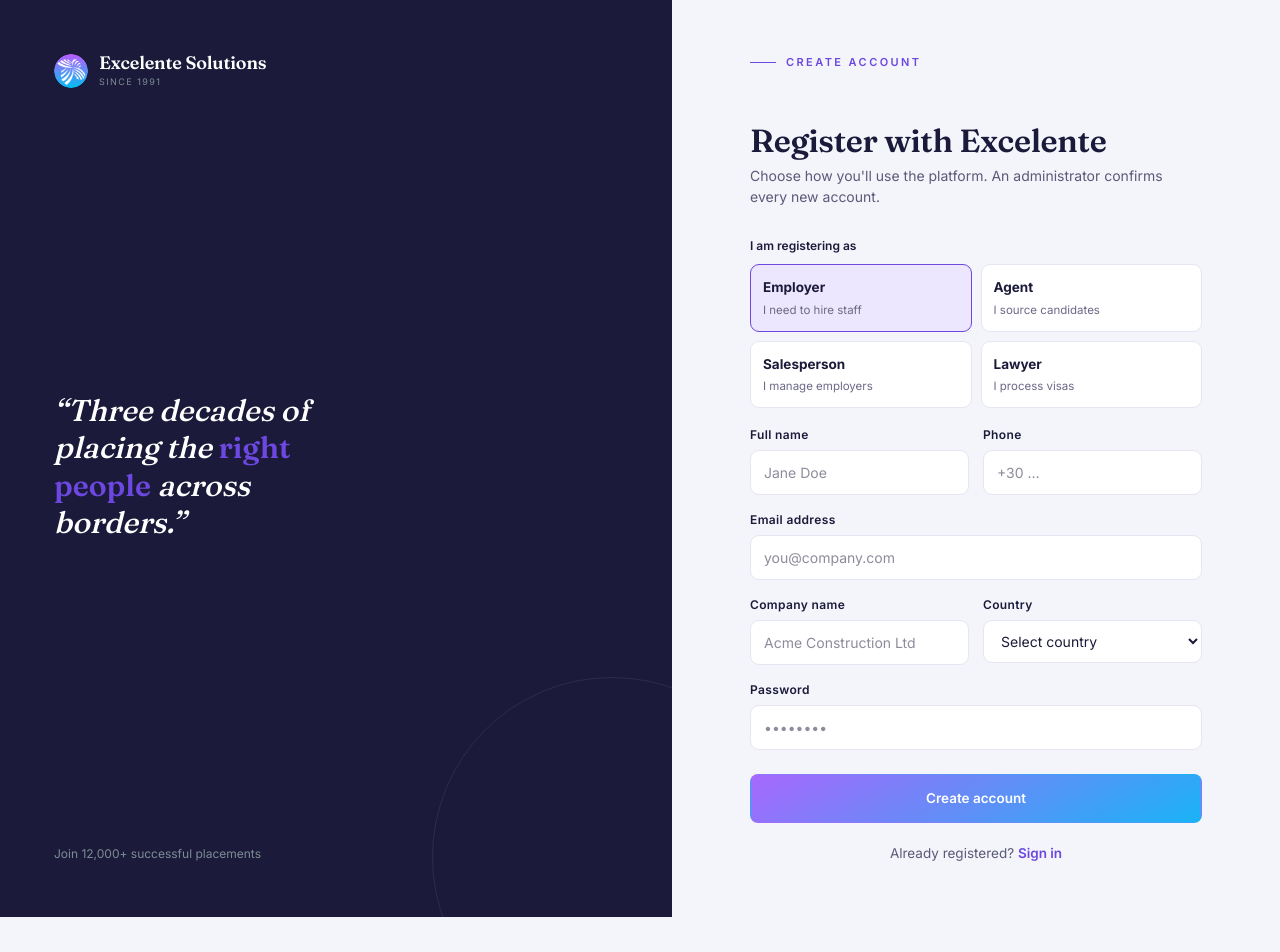
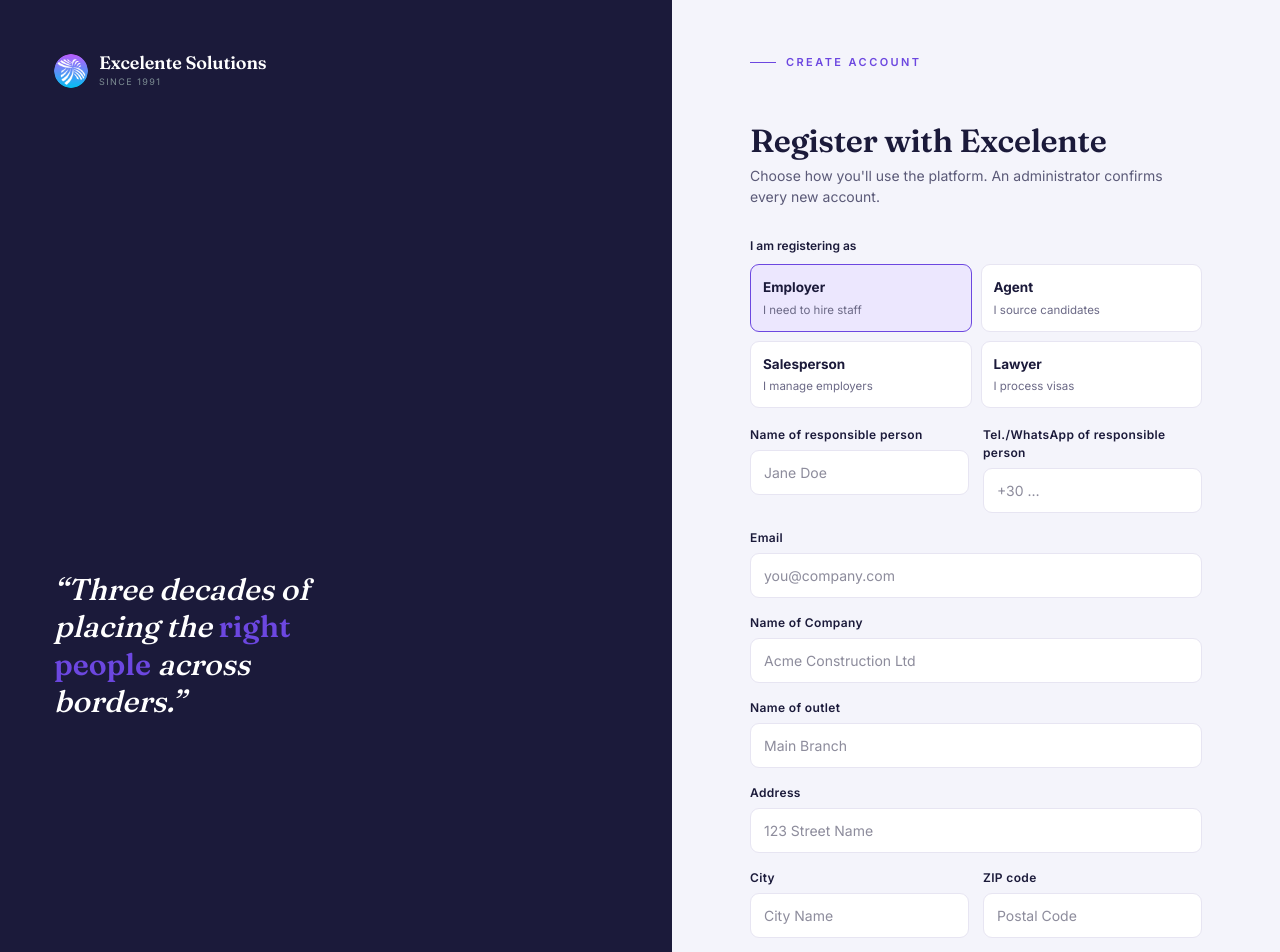
Before and after one commit to ahmad-ramzan/excelente-solutions-crm-project, a Next.js app: page /register in a window 1280 px wide. Shown: the top 952 px of the page. Before the commit the page ends 917 px from the top, so only its background shows below. Built offline with nearby package versions, Linux system fonts and the light colour scheme.

Commit message:
feat: implement role-based registration flow and salesperson dashboard shell

```diff
--- a/app/dashboard/salesperson/page.tsx
+++ b/app/dashboard/salesperson/page.tsx
@@ -93,6 +93,14 @@ export default async function SalespersonDashboard() {
             <div>
               <h1>Sales overview</h1>
               <p className="ph-sub">Your employers, their orders and how recruitment is tracking.</p>
+            </div>
+            <div className="ph-act">
+              <Link href="/dashboard/salesperson/employers">
+                <button className="btn" style={{ background: '#fff', border: '1px solid var(--line-2)', color: 'var(--ink)' }}>VIEW EMPLOYER STATUS</button>
+              </Link>
+              <Link href="/dashboard/salesperson/employers/new">
+                <button className="btn btn-gold">REGISTER EMPLOYER</button>
+              </Link>
             </div>
           </div>
 
--- a/app/login/actions.ts
+++ b/app/login/actions.ts
@@ -86,6 +86,11 @@ export async function signup(formData: FormData) {
   if (roleEnum === 'employer') {
     const companyName = formData.get('companyName') as string
     const country = formData.get('country') as string
+    const outletName = formData.get('outletName') as string
+    const address = formData.get('address') as string
+    const city = formData.get('city') as string
+    const zipCode = formData.get('zipCode') as string
+    const position = formData.get('position') as string
 
     if (!companyName || !country) {
       return { error: 'Company name and country are required for employer accounts' }
@@ -93,16 +98,49 @@ export async function signup(formData: FormData) {
 
     metadata.company_name = companyName
     metadata.country_name = country
+    if (outletName) metadata.outlet_name = outletName
+    if (address) metadata.address = address
+    if (city) metadata.city = city
+    if (zipCode) metadata.zip_code = zipCode
+    if (position) metadata.position = position
   }
 
-  if (roleEnum === 'lawyer') {
+  if (roleEnum === 'lawyer' || roleEnum === 'agent') {
     const country = formData.get('country') as string
+    const companyName = formData.get('companyName') as string
+    const address = formData.get('address') as string
+    const city = formData.get('city') as string
+    const zipCode = formData.get('zipCode') as string
+    const position = formData.get('position') as string
 
     if (!country) {
-      return { error: 'Country is required for lawyer accounts' }
+      return { error: `Country is required for ${roleEnum} accounts` }
     }
 
     metadata.country_name = country
+    if (companyName) metadata.company_name = companyName
+    if (address) metadata.address = address
+    if (city) metadata.city = city
+    if (zipCode) metadata.zip_code = zipCode
+    if (position) metadata.position = position
+  }
+
+  if (roleEnum === 'salesperson') {
+    const country = formData.get('country') as string
+    const address = formData.get('address') as string
+    const city = formData.get('city') as string
+    const zipCode = formData.get('zipCode') as string
+    const taxId = formData.get('taxId') as string
+
+    if (!country) {
+      return { error: 'Country is required for salesperson accounts' }
+    }
+
+    metadata.country_name = country
+    if (address) metadata.address = address
+    if (city) metadata.city = city
+    if (zipCode) metadata.zip_code = zipCode
+    if (taxId) metadata.tax_id = taxId
   }
 
   const { data, error } = await supabase.auth.signUp({
--- a/app/register/page.tsx
+++ b/app/register/page.tsx
@@ -101,25 +101,54 @@ export default function RegisterPage() {
         <form onSubmit={handleRegister}>
           <div className="row2">
             <div className="field">
-              <label htmlFor="fullname">Full name</label>
+              <label htmlFor="fullname">
+                {selected === 'Lawyer' || selected === 'Agent' || selected === 'Employer' ? 'Name of responsible person' : selected === 'Salesperson' ? 'Name' : 'Full name'}
+              </label>
               <input id="fullname" name="fullname" className="input" placeholder="Jane Doe" required />
             </div>
             <div className="field">
-              <label htmlFor="phone">Phone</label>
+              <label htmlFor="phone">
+                {selected === 'Lawyer' || selected === 'Agent' || selected === 'Employer' ? 'Tel./WhatsApp of responsible person' : selected === 'Salesperson' ? 'Tel./WhatsApp' : 'Phone'}
+              </label>
               <input id="phone" name="phone" className="input" placeholder="+30 …" />
             </div>
           </div>
 
           <div className="field">
-            <label htmlFor="regemail">Email address</label>
+            <label htmlFor="regemail">
+              {selected === 'Employer' || selected === 'Salesperson' ? 'Email' : 'Email address'}
+            </label>
             <input id="regemail" name="email" className="input" type="email" placeholder="you@company.com" required />
           </div>
 
           {selected === 'Employer' && (
+            <>
+              <div className="field">
+                <label htmlFor="companyName">Name of Company</label>
+                <input id="companyName" name="companyName" className="input" placeholder="Acme Construction Ltd" required />
+              </div>
+              <div className="field">
+                <label htmlFor="outletName">Name of outlet</label>
+                <input id="outletName" name="outletName" className="input" placeholder="Main Branch" required />
+              </div>
+              <div className="field">
+                <label htmlFor="address">Address</label>
+                <input id="address" name="address" className="input" placeholder="123 Street Name" required />
+              </div>
               <div className="row2">
                 <div className="field">
-                <label htmlFor="companyName">Company name</label>
-                <input id="companyName" name="companyName" className="input" placeholder="Acme Construction Ltd" required />
+                  <label htmlFor="city">City</label>
+                  <input id="city" name="city" className="input" placeholder="City Name" required />
+                </div>
+                <div className="field">
+                  <label htmlFor="zipCode">ZIP code</label>
+                  <input id="zipCode" name="zipCode" className="input" placeholder="Postal Code" required />
+                </div>
+              </div>
+              <div className="row2">
+                <div className="field">
+                  <label htmlFor="position">Position of responsible person</label>
+                  <input id="position" name="position" className="input" placeholder="e.g. HR Manager" required />
                 </div>
                 <div className="field">
                   <label htmlFor="country">Country</label>
@@ -132,9 +161,34 @@ export default function RegisterPage() {
                   </select>
                 </div>
               </div>
+            </>
           )}
 
-          {selected === 'Lawyer' && (
+          {(selected === 'Lawyer' || selected === 'Agent') && (
+            <>
+              <div className="field">
+                <label htmlFor="companyName">{selected === 'Lawyer' ? 'Name of Law Firm' : 'Name of Company'}</label>
+                <input id="companyName" name="companyName" className="input" placeholder={selected === 'Lawyer' ? 'Legal Associates' : 'Global Agents Inc.'} required />
+              </div>
+              <div className="field">
+                <label htmlFor="address">Address</label>
+                <input id="address" name="address" className="input" placeholder="123 Main Street" required />
+              </div>
+              <div className="row2">
+                <div className="field">
+                  <label htmlFor="city">City</label>
+                  <input id="city" name="city" className="input" placeholder="City Name" required />
+                </div>
+                <div className="field">
+                  <label htmlFor="zipCode">ZIP code</label>
+                  <input id="zipCode" name="zipCode" className="input" placeholder="Postal Code" required />
+                </div>
+              </div>
+              <div className="row2">
+                <div className="field">
+                  <label htmlFor="position">Position of responsible person</label>
+                  <input id="position" name="position" className="input" placeholder="e.g. Director" required />
+                </div>
                 <div className="field">
                   <label htmlFor="country">Country</label>
                   <select id="country" name="country" className="input" required defaultValue="">
@@ -145,6 +199,43 @@ export default function RegisterPage() {
                     <option>Romania</option>
                   </select>
                 </div>
+              </div>
+            </>
+          )}
+
+          {selected === 'Salesperson' && (
+            <>
+              <div className="field">
+                <label htmlFor="address">Address</label>
+                <input id="address" name="address" className="input" placeholder="123 Street Name" required />
+              </div>
+              <div className="row2">
+                <div className="field">
+                  <label htmlFor="city">City</label>
+                  <input id="city" name="city" className="input" placeholder="City Name" required />
+                </div>
+                <div className="field">
+                  <label htmlFor="zipCode">ZIP code</label>
+                  <input id="zipCode" name="zipCode" className="input" placeholder="Postal Code" required />
+                </div>
+              </div>
+              <div className="row2">
+                <div className="field">
+                  <label htmlFor="country">Country</label>
+                  <select id="country" name="country" className="input" required defaultValue="">
+                    <option value="" disabled>Select country</option>
+                    <option>Russia</option>
+                    <option>Greece</option>
+                    <option>Poland</option>
+                    <option>Romania</option>
+                  </select>
+                </div>
+                <div className="field">
+                  <label htmlFor="taxId">Tax ID</label>
+                  <input id="taxId" name="taxId" className="input" placeholder="Tax Identification Number" required />
+                </div>
+              </div>
+            </>
           )}
 
           <div className="field">
```
Lines whose indentation alone changed are shown as unchanged.
